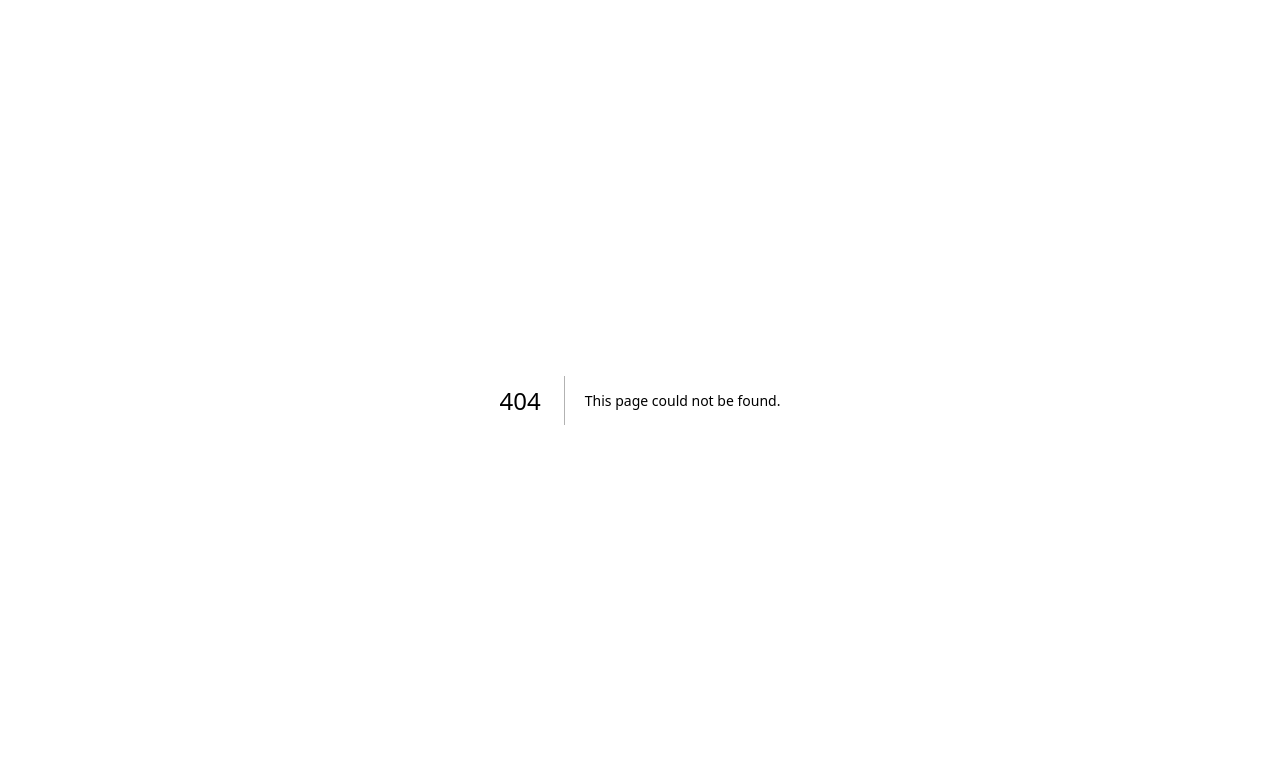
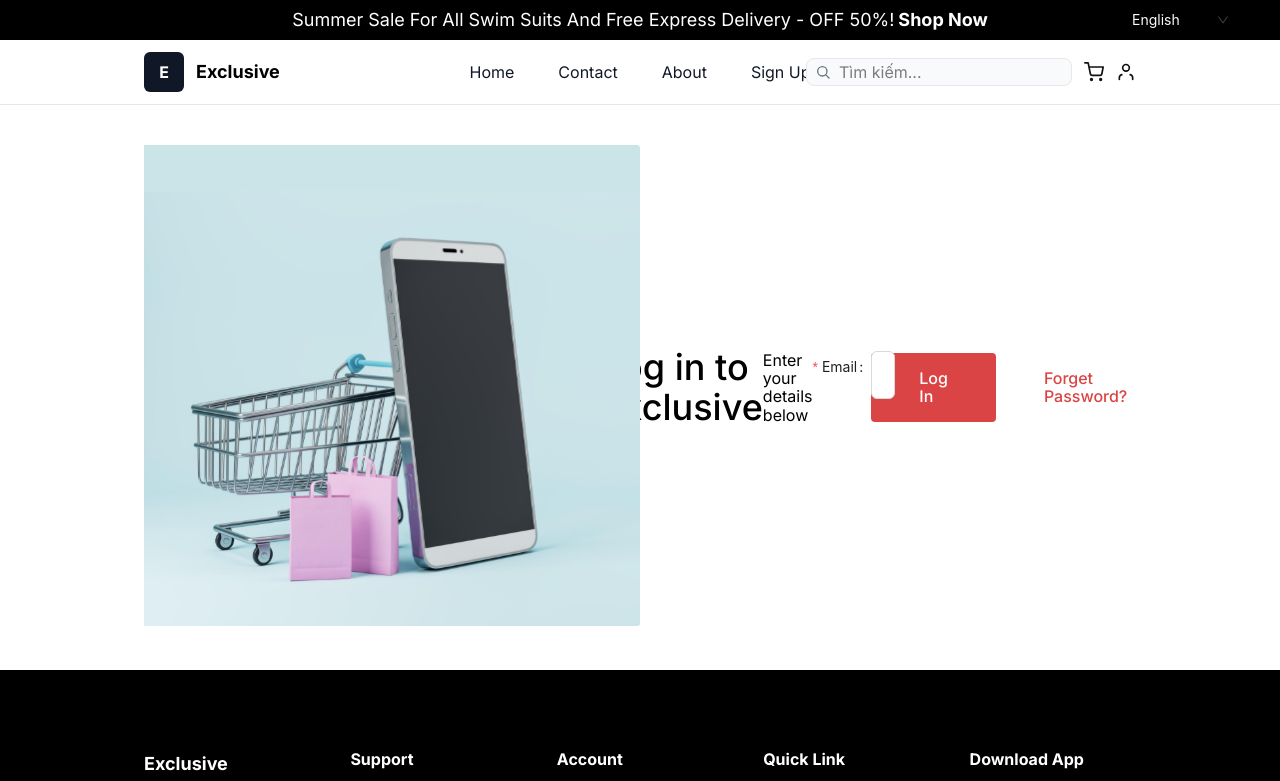
Before and after one commit to Micheal2609/E-Commerce-Exclusive-Demo, a Next.js app: page /auth/sign-in in a window 1280 px wide. Before the commit this address had no page. Shown: the top 781 px of the page. Built offline with nearby package versions, Linux system fonts and the light colour scheme.

Commit message:
feat: add Sign In page and enhance Button component
- Created a new Sign In page with a form for user authentication.
- Integrated Ant Design components for form handling and input fields.
- Enhanced Button component to accept additional className prop for better styling flexibility.

```diff
--- /dev/null
+++ b/src/app/(main)/auth/sign-in/page.tsx
@@ -0,0 +1,35 @@
+import { Button } from "@/src/app/shared/components";
+import { Form, Image, Input } from "antd";
+
+const SignInPage = () => {
+    return (
+        <div className="grid grid-cols-2 py-10 px-36">
+            <div className="">
+                <Image src="/assets/images/theme_1.svg" alt="Sign In Illustration" />
+            </div>
+            <div className="flex justify-center items-center">
+                <div className="text-4xl font-medium py-2">Log in to Exclusive</div>
+                <div className="py-2">Enter your details below</div>
+                <Form
+                    action="#"
+                    initialValues={{ remember: true }}
+
+                >
+                    <Form.Item
+                        label="Email"
+                        name="email"
+                        rules={[{ required: true, message: 'Please input your email!' }]}
+                    >
+                        <Input placeholder="Email" className="w-96 h-12 rounded-sm border border-gray-300 px-4" />
+                    </Form.Item>
+                </Form>
+                <div className="flex justify-between items-center">
+                    <Button backgroundColor="#DB4444" label="Log In" className="rounded-sm" />
+                    <Button backgroundColor="#FFFFFF" label="Forget Password?" color="#DB4444" />
+                </div>
+            </div>
+        </div>
+    );
+}
+
+export default SignInPage;
--- a/src/app/shared/components/Button.tsx
+++ b/src/app/shared/components/Button.tsx
@@ -2,10 +2,11 @@ interface ButtonProps {
     label?: string;
     backgroundColor?: string;
     color?: string;
+    className?: string;
 }
-const Button = ({ label, backgroundColor = "#DB4444", color = "#FFFFFF" }: ButtonProps) => {
+const Button = ({ label, backgroundColor = "#DB4444", color = "#FFFFFF", className = "" }: ButtonProps) => {
     return (
-        <span className={`text-[${color}] font-medium cursor-pointer bg-[${backgroundColor}] px-12 py-4 my-5`}>{label}</span>
+        <span className={`text-[${color}] font-medium cursor-pointer bg-[${backgroundColor}] px-12 py-4 my-5 ${className}`}>{label}</span>
     )
 }
 
```
Also changed, not shown: public/assets/images/theme_1.svg (added).
